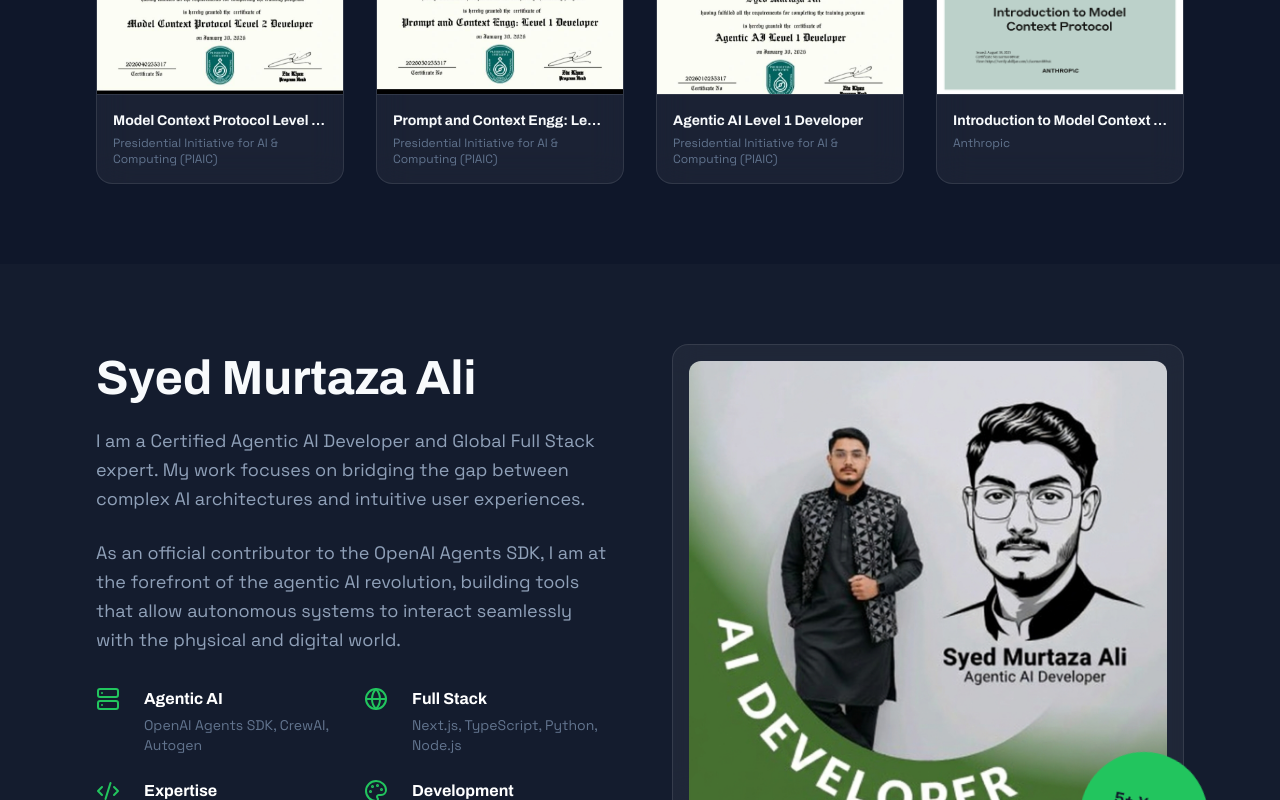
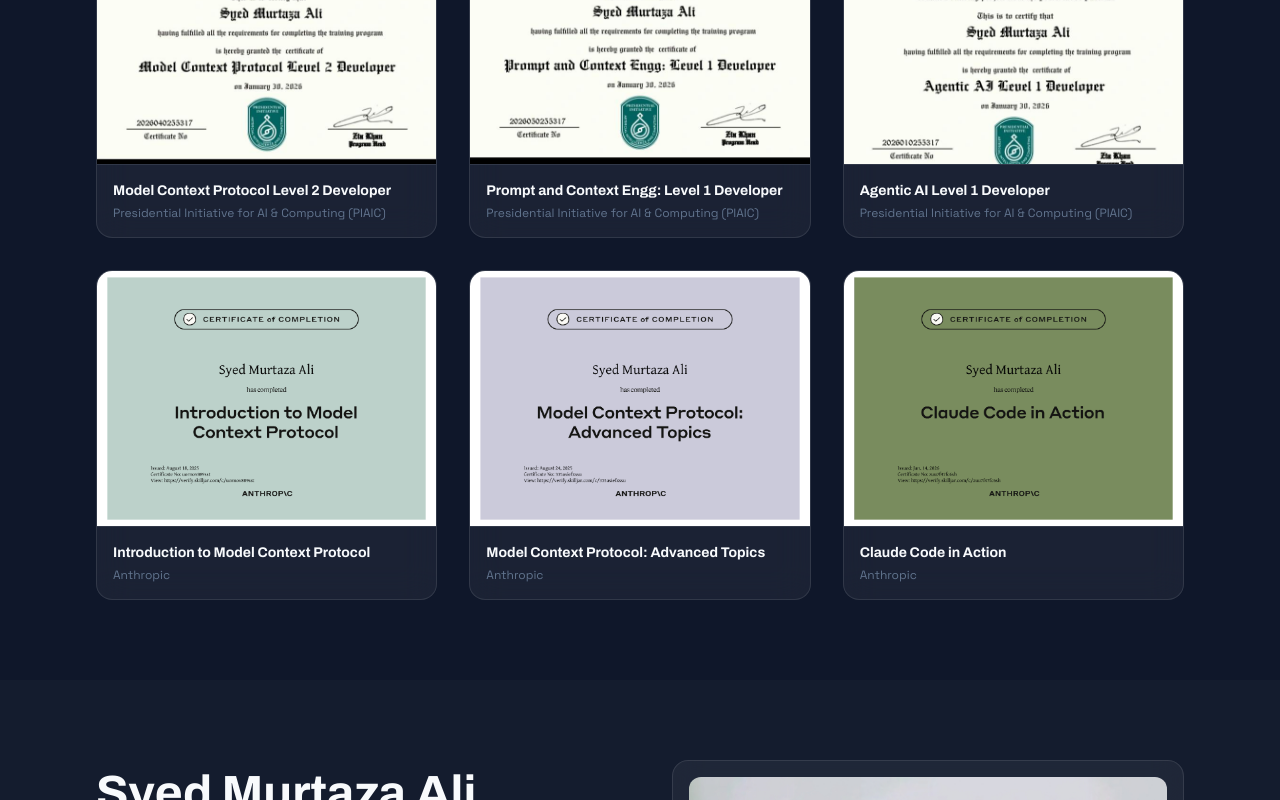
Before and after one commit to MurtazaAliCode/personal-portfolio, a Next.js app: page / in a window 1280 px wide. Shown: the part 3069-3869 px from the top of the page. Built offline with nearby package versions, Linux system fonts and the light colour scheme.

Commit message:
Add more Anthropic certifications and update layout

```diff
--- a/src/components/Certificates.tsx
+++ b/src/components/Certificates.tsx
@@ -28,6 +28,18 @@
     image: "/certificates/anthropic-mcp.png",
     date: "Aug 2025",
   },
+  {
+    title: "Model Context Protocol: Advanced Topics",
+    issuer: "Anthropic",
+    image: "/certificates/mcp-advanced.png",
+    date: "Aug 2025",
+  },
+  {
+    title: "Claude Code in Action",
+    issuer: "Anthropic",
+    image: "/certificates/claude-code.png",
+    date: "Jan 2026",
+  },
 ];
 
 const Certificates = () => {
@@ -41,7 +53,7 @@
         <p className="text-slate-400">Official recognition of my expertise in AI and modern development protocols.</p>
       </div>
 
-      <div className="grid grid-cols-1 sm:grid-cols-2 lg:grid-cols-4 gap-8">
+      <div className="grid grid-cols-1 sm:grid-cols-2 lg:grid-cols-3 gap-8">
         {certificates.map((cert, index) => (
           <motion.div
             key={cert.title}
```
Also changed, not shown: public/certificates/claude-code.png (added), public/certificates/mcp-advanced.png (added).
